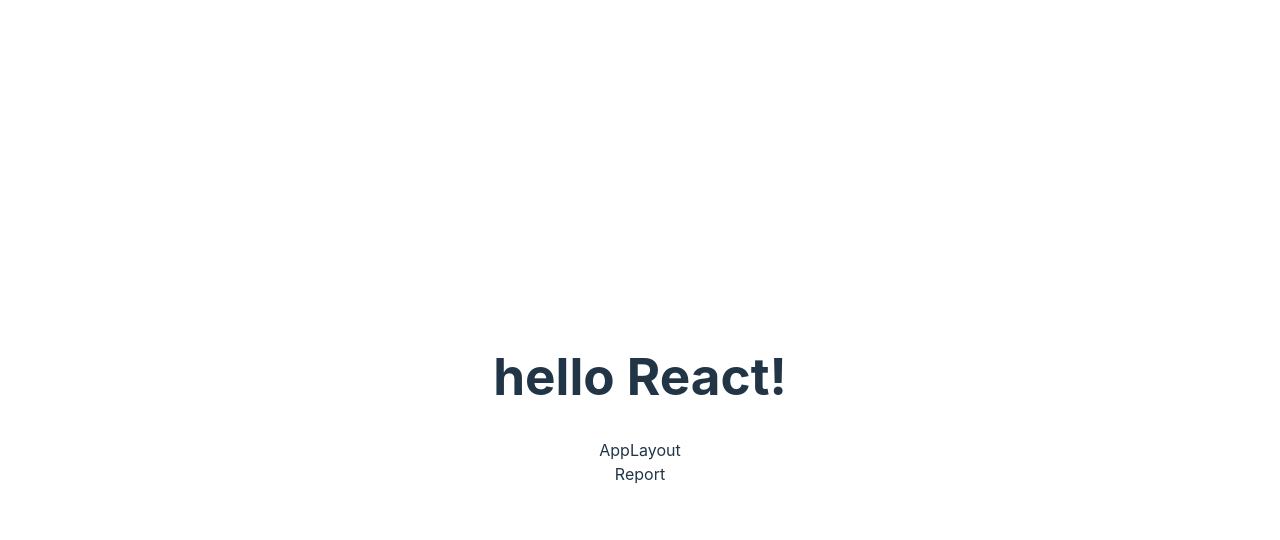
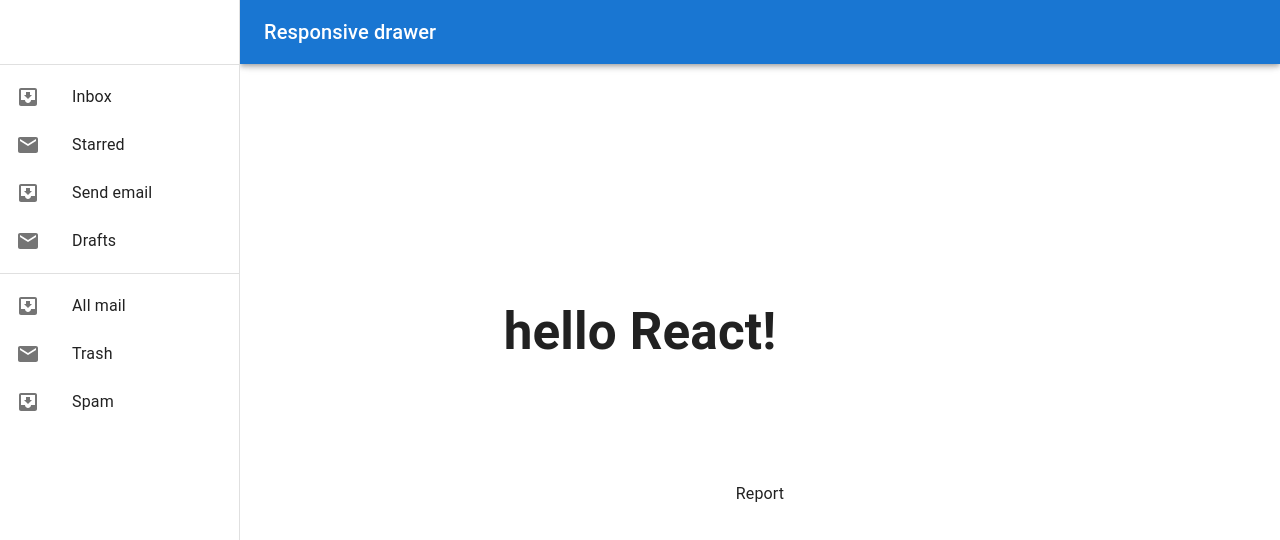
Before and after one commit to ahiru401066/React_kakeibo, a React (Vite) app in the folder udemy-household-app/: page /report in a window 1280 px wide. Shown: the top 540 px of the page. Built offline with nearby package versions, Linux system fonts and the light colour scheme.

Commit message:
レイアウトファイルのデザインを作成

```diff
--- a/udemy-household-app/package.json
+++ b/udemy-household-app/package.json
@@ -10,6 +10,10 @@
     "preview": "vite preview"
   },
   "dependencies": {
+    "@emotion/react": "^11.14.0",
+    "@emotion/styled": "^11.14.0",
+    "@mui/icons-material": "^6.2.0",
+    "@mui/material": "^6.2.0",
     "react": "^18.3.1",
     "react-dom": "^18.3.1",
     "react-router-dom": "^7.0.2"
--- a/udemy-household-app/src/components/layout/AppLayout.tsx
+++ b/udemy-household-app/src/components/layout/AppLayout.tsx
@@ -1,13 +1,152 @@
-import React from 'react'
-import { Outlet } from 'react-router-dom'
+import * as React from 'react';
+import AppBar from '@mui/material/AppBar';
+import Box from '@mui/material/Box';
+import CssBaseline from '@mui/material/CssBaseline';
+import Divider from '@mui/material/Divider';
+import Drawer from '@mui/material/Drawer';
+import IconButton from '@mui/material/IconButton';
+import InboxIcon from '@mui/icons-material/MoveToInbox';
+import List from '@mui/material/List';
+import ListItem from '@mui/material/ListItem';
+import ListItemButton from '@mui/material/ListItemButton';
+import ListItemIcon from '@mui/material/ListItemIcon';
+import ListItemText from '@mui/material/ListItemText';
+import MailIcon from '@mui/icons-material/Mail';
+import MenuIcon from '@mui/icons-material/Menu';
+import Toolbar from '@mui/material/Toolbar';
+import Typography from '@mui/material/Typography';
+import { Outlet } from 'react-router-dom';
 
-const AppLayout = () => {
-  return (
-    <>
-      <div>AppLayout</div>
-      <Outlet />
-    </>
-  )
+const drawerWidth = 240;
+
+interface Props {
+  /**
+   * Injected by the documentation to work in an iframe.
+   * Remove this when copying and pasting into your project.
+   */
+  window?: () => Window;
 }
 
-export default AppLayout
+export default function ResponsiveDrawer(props: Props) {
+  const { window } = props;
+  const [mobileOpen, setMobileOpen] = React.useState(false);
+  const [isClosing, setIsClosing] = React.useState(false);
+
+  const handleDrawerClose = () => {
+    setIsClosing(true);
+    setMobileOpen(false);
+  };
+
+  const handleDrawerTransitionEnd = () => {
+    setIsClosing(false);
+  };
+
+  const handleDrawerToggle = () => {
+    if (!isClosing) {
+      setMobileOpen(!mobileOpen);
+    }
+  };
+
+  const drawer = (
+    <div>
+      <Toolbar />
+      <Divider />
+      <List>
+        {['Inbox', 'Starred', 'Send email', 'Drafts'].map((text, index) => (
+          <ListItem key={text} disablePadding>
+            <ListItemButton>
+              <ListItemIcon>
+                {index % 2 === 0 ? <InboxIcon /> : <MailIcon />}
+              </ListItemIcon>
+              <ListItemText primary={text} />
+            </ListItemButton>
+          </ListItem>
+        ))}
+      </List>
+      <Divider />
+      <List>
+        {['All mail', 'Trash', 'Spam'].map((text, index) => (
+          <ListItem key={text} disablePadding>
+            <ListItemButton>
+              <ListItemIcon>
+                {index % 2 === 0 ? <InboxIcon /> : <MailIcon />}
+              </ListItemIcon>
+              <ListItemText primary={text} />
+            </ListItemButton>
+          </ListItem>
+        ))}
+      </List>
+    </div>
+  );
+
+  // Remove this const when copying and pasting into your project.
+  const container = window !== undefined ? () => window().document.body : undefined;
+
+  return (
+    <Box sx={{ display: 'flex' }}>
+      <CssBaseline />
+      <AppBar
+        position="fixed"
+        sx={{
+          width: { sm: `calc(100% - ${drawerWidth}px)` },
+          ml: { sm: `${drawerWidth}px` },
+        }}
+      >
+        <Toolbar>
+          <IconButton
+            color="inherit"
+            aria-label="open drawer"
+            edge="start"
+            onClick={handleDrawerToggle}
+            sx={{ mr: 2, display: { sm: 'none' } }}
+          >
+            <MenuIcon />
+          </IconButton>
+          <Typography variant="h6" noWrap component="div">
+            Responsive drawer
+          </Typography>
+        </Toolbar>
+      </AppBar>
+      <Box
+        component="nav"
+        sx={{ width: { sm: drawerWidth }, flexShrink: { sm: 0 } }}
+        aria-label="mailbox folders"
+      >
+        {/* The implementation can be swapped with js to avoid SEO duplication of links. */}
+        <Drawer
+          container={container}
+          variant="temporary"
+          open={mobileOpen}
+          onTransitionEnd={handleDrawerTransitionEnd}
+          onClose={handleDrawerClose}
+          ModalProps={{
+            keepMounted: true, // Better open performance on mobile.
+          }}
+          sx={{
+            display: { xs: 'block', sm: 'none' },
+            '& .MuiDrawer-paper': { boxSizing: 'border-box', width: drawerWidth },
+          }}
+        >
+          {drawer}
+        </Drawer>
+        <Drawer
+          variant="permanent"
+          sx={{
+            display: { xs: 'none', sm: 'block' },
+            '& .MuiDrawer-paper': { boxSizing: 'border-box', width: drawerWidth },
+          }}
+          open
+        >
+          {drawer}
+        </Drawer>
+      </Box>
+      <Box
+        component="main"
+        sx={{ flexGrow: 1, p: 3, width: { sm: `calc(100% - ${drawerWidth}px)` } }}
+      >
+        <Toolbar />
+          <Outlet />
+      </Box>
+    </Box>
+  );
+}
```
Also changed, not shown: 1 other file (tests, documents, lock files or other folders).
